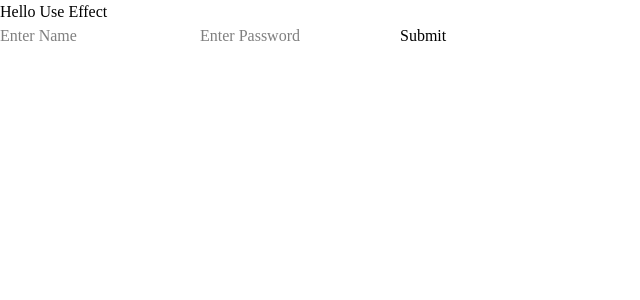
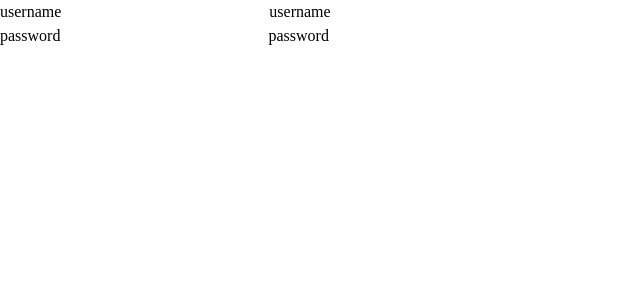
Before and after one commit to nidhi-webdev/pokemon, a React (Vite) app in the folder pokemon/: page / in a window 1280 px wide. Shown: the top 300 px of the page, without its empty margins (0-640 px from the left). Built offline with nearby package versions, Linux system fonts and the light colour scheme.

Commit message:
Trying to make useref

```diff
--- a/pokemon/src/App.jsx
+++ b/pokemon/src/App.jsx
@@ -1,12 +1,14 @@
 import Pokemon from './Pokemon'
 import UserefExample from './useEffect/Example'
+import {UseRefParent} from './useEffect/UseRef'
 
 
 const App = () => {
   return (
     <div>
      {/* <Pokemon /> */}
-     <UserefExample />
+     {/* <UserefExample /> */}
+     <UseRefParent />
     </div>
   )
 }
--- a/pokemon/src/useEffect/UseRef.jsx
+++ b/pokemon/src/useEffect/UseRef.jsx
@@ -1,3 +1,6 @@
+import { useId } from "react"
+import { useRef } from "react"
+
 export const UseRefParent = () => {
     const username = useRef(null)
     const password = useRef(null)
@@ -18,6 +21,17 @@ export const UseRefParent = () => {
 
 
 
-export const ChildRef = () => {
+export const ChildRef = (props) => {
+    const id = useId()
 
+    return (
+        <div>
+            <label htmlFor={id}> {props.label}  </label>
+            <input type="text" ref={props.ref} />
+
+            <label htmlFor={id}> {props.label}  </label>
+            <input type="password" ref={props.ref} />
+
+        </div>
+    )
 }
```
